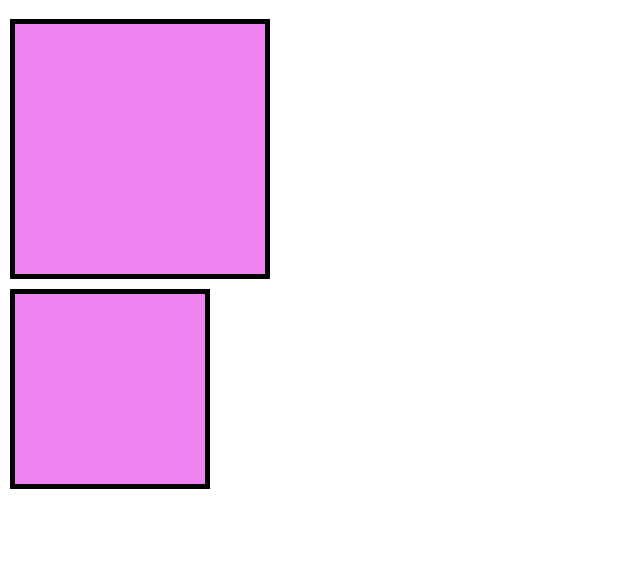
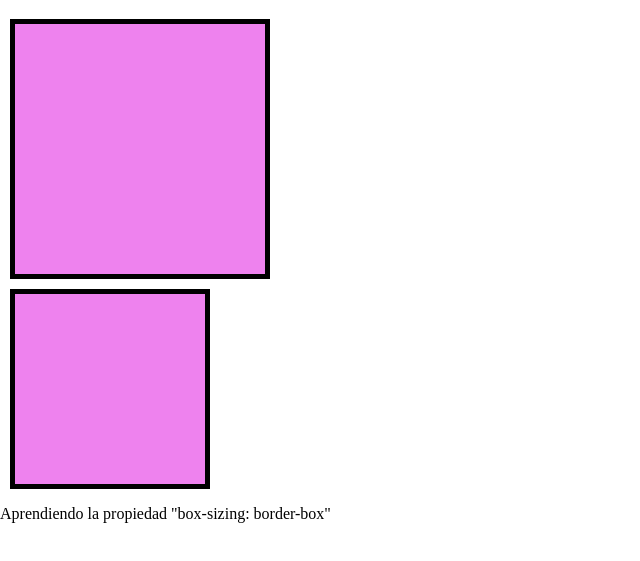
Before and after one commit to Javier-Brevis/CSS, a plain HTML site: page box sizing/index.html in a window 1280 px wide. Shown: the part 61-622 px from the top of the page, without its empty margins (0-640 px from the left). Drawn offline with Linux system fonts and the light colour scheme.

Commit message:
añadiendo texto explicativo

```diff
--- a/box sizing/index.html
+++ b/box sizing/index.html
@@ -9,5 +9,6 @@
 <h1>TAMAÑO DE LA CAJA</h1>
 <div class="box-new1"></div>
 <div class="box-new2"></div>
+<p>Aprendiendo la propiedad "box-sizing: border-box"</p>
     </body>
 </html>
```
